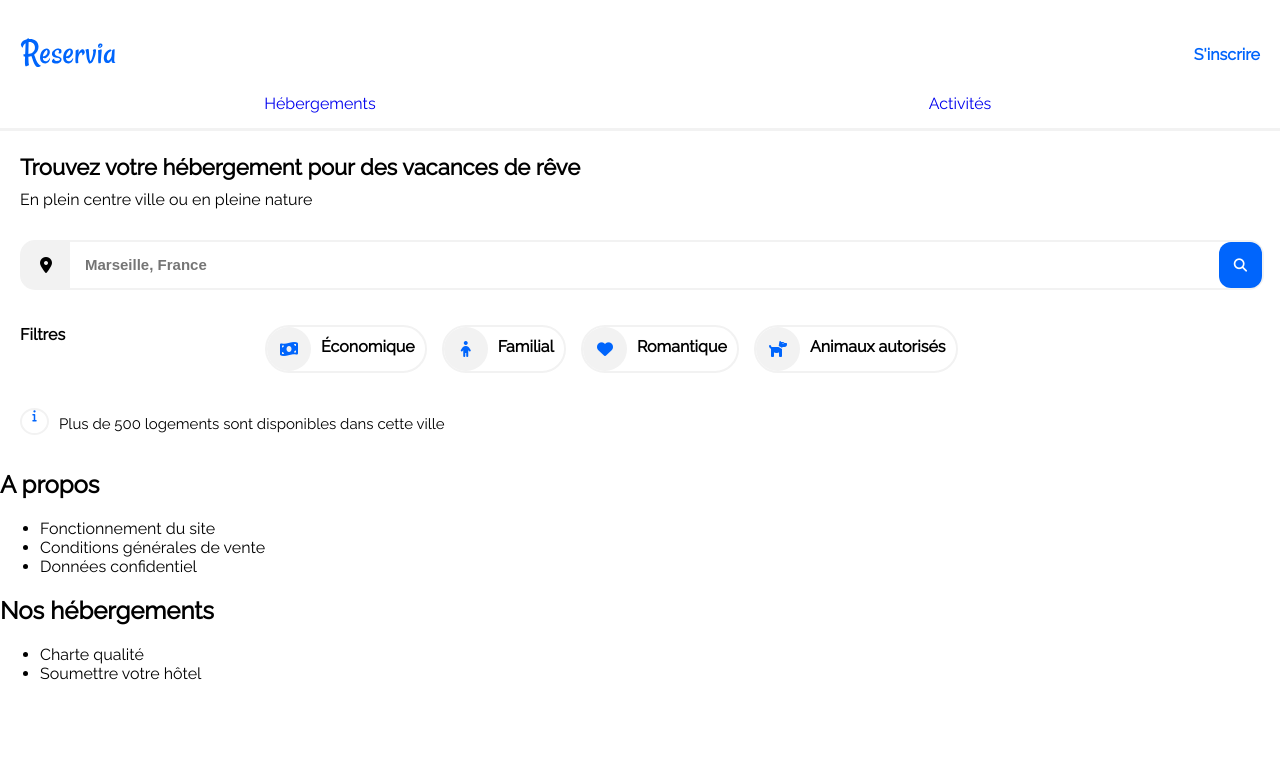
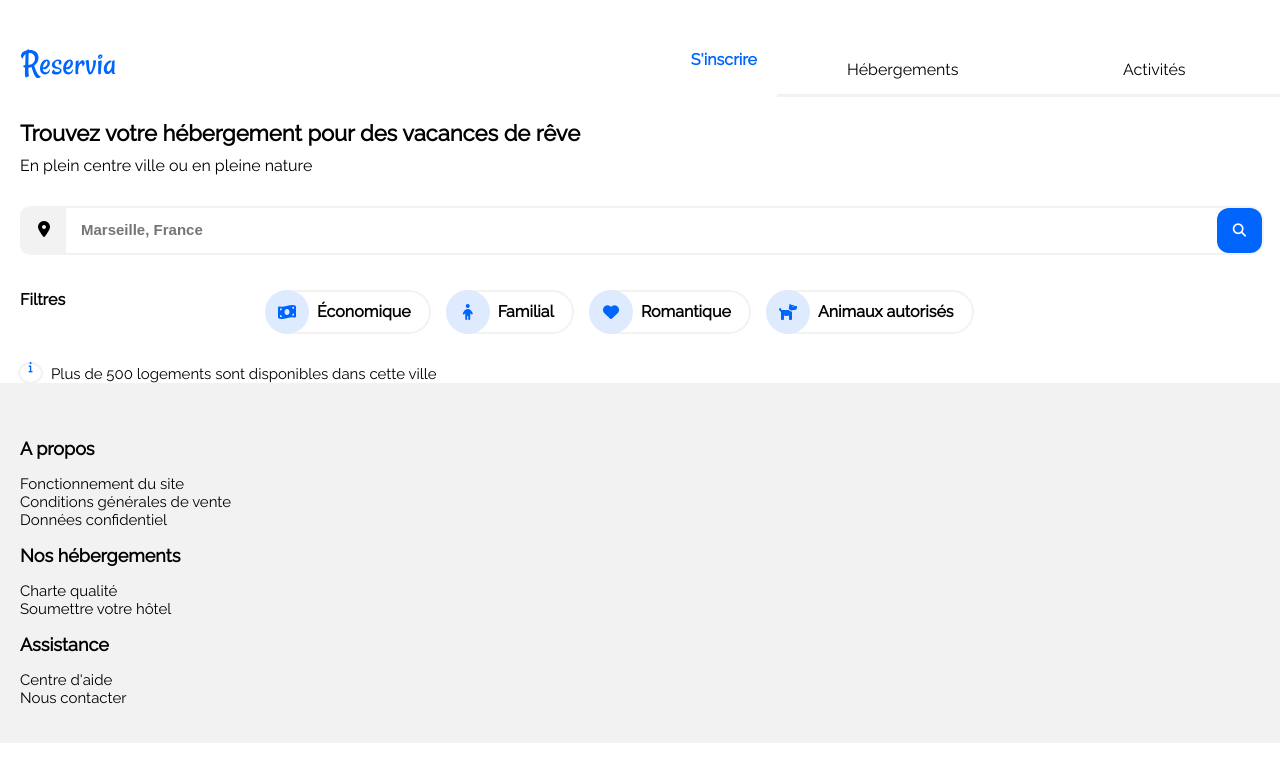
Before and after one commit to moutinhoalexandre/MoutinhoAlexandre_2_22102020, a Jekyll site: the page index.html, which Jekyll copies as it is, in a window 1280 px wide. Shown: the top 782 px of the page. Built offline with Jekyll 4.4.1, drawn with Linux system fonts in a browser that asks for light colours; nearby versions of some CDN libraries.

Commit message:
add Footer html an CSS

```diff
--- a/index.html
+++ b/index.html
@@ -12,13 +12,11 @@
     <!--Header-->
     <header>
         <img src="picture/logo/Reservia.svg" alt="Reservia">
-        <div class="selection">
-            <nav class="headerNav">
-                <a class="headerNavLink" href="#hosting">Hébergements</a>
-                <a class="headerNavLink" href="#activity">Activités</a>
-            </nav>
-            <a class="headerSignup" href="#">S'inscrire</a>
-        </div>
+        <a class="headerSignup" href="#">S'inscrire</a>
+        <nav class="headerNav">
+            <a class="headerNavLink" href="#hosting">Hébergements</a>
+            <a class="headerNavLink" href="#activity">Activités</a>
+        </nav>
     </header>
 
         <!-- Main content heading -->
@@ -43,9 +41,9 @@
                 <a href="#"><filter class="FilterFilter"><i class="fas fa-heart max-auto"></i><span class="FilterText"> Romantique</span></filter></a>
                 <a href="#"><filter class="FilterFilter"><i class="fas fa-dog max-auto"></i><span class="FilterText"> Animaux autorisés</span></filter></a>
             </section>
-            <footer class="FilterFooter">
+            <aside class="FilterFooter">
                 <i class="FilterFooterIcon fas fa-info fa-xs"></i> <span class="FilterFooterText">Plus de 500 logements sont disponibles dans cette ville</span>
-            </footer>
+            </aside>
     </section>
     <footer>
         <div>
@@ -63,6 +61,13 @@
                 <li>Soumettre votre hôtel</li>
             </ul>
         </div>
+        <div>
+            <h2>Assistance</h2>
+            <ul>
+                <li>Centre d'aide</li>
+                <li>Nous contacter</li>
+            </ul>
+        </div>
     </footer>
 
 </body>
--- a/style.css
+++ b/style.css
@@ -7,20 +7,28 @@ body{
     box-sizing: border-box;
     margin: 0;
 }
+
 a{
     text-decoration: none;
 }
+
+li{
+    list-style-type: none;
+}
+
+ul{
+    padding-left: 0px;
+}
+
 
 /*header*/
 
 header{
     padding: 0;
     padding-top: 30px;
-}
-
-.selection{
     display: flex;
-    flex-wrap: wrap-reverse;
+    justify-content: space-between;
+    flex-wrap: wrap;
 }
 
 .headerNav{
@@ -35,6 +43,7 @@ header{
     font-size: 16px;
     border-bottom: 3px solid #F2F2F2;
     padding-bottom: 15px;
+    color: black;
 
 }
 .headerNavLink:hover{
@@ -43,17 +52,16 @@ header{
 }
 
 .headerSignup{
-    width: 100%;
+    width: 50%;
     text-align: right;
     font-size: 16px;
     font-weight: bold;
     color: #0065FC;
-    padding-top: 15px;
+    padding-top: 20px;
     padding-right: 20px;
 }
 
 img{
-    position: fixed;
     padding-left: 20px;
 
 }
@@ -120,6 +128,8 @@ input::placeholder{
     background-color: #0065FC;
     border: none;
     padding: 15px;
+    padding-left: 18px;
+    padding-right: 18px;
     border-radius: 12px;
 }
 
@@ -128,7 +138,7 @@ input::placeholder{
 .FilterWrapper {
     display: flex;
     flex-wrap: wrap;
-    margin-bottom: 20px;
+    margin-bottom: 15px;
     }
 
 .FilterTitle {
@@ -146,7 +156,7 @@ input::placeholder{
 
 .FilterWrapper .fas{
     color: #0065FC;
-    background-color:#F2F2F2;
+    background-color:#DEEBFF;
     padding: 12px;
     border-radius: 100%;
     width: 20px;
@@ -157,8 +167,13 @@ input::placeholder{
     align-items: center;
 }
 
+.fa, .fas {
+    margin: -2px;
+}
+
 .FilterText{
     padding: 10px;
+    padding-right: 18px;
     color: black;
     font-weight: bold;
 }
@@ -172,19 +187,35 @@ input::placeholder{
 
 .FilterFooter .fas{
     color:  #0065FC;
+    font-size: 11px;
     border: 2px solid #F2F2F2;
-    padding: 5px;
-    padding-left: 6px;
-    padding-right: 6px;
+    padding: 2.5px;
+    padding-left: 4px;
+    padding-right: 4px;
     width: 13px;
     height: 13px;
     border-radius: 50%;
-    margin-right: 10px;
-    margin-bottom: 15px;
     text-align: center;
 }
 
 .FilterFooterText{
-    margin-top: 7px;
+    margin-top: 1px;
+    padding-left: 10px;
     font-size: 15px;
 }
+
+/*Footer*/
+
+footer{
+    padding: 20px;
+    padding-top: 40px;
+    background-color: #F2F2F2;
+}
+
+h2{
+    font-size: 18px;
+}
+
+li{
+    font-size: 15px;
+}
```
